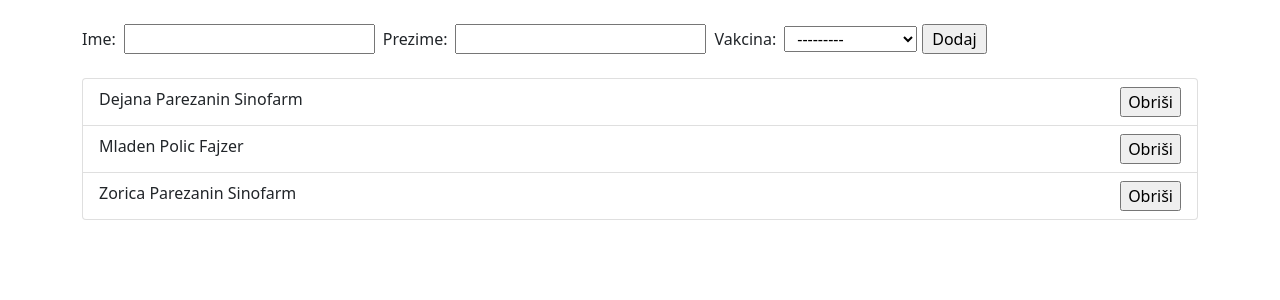
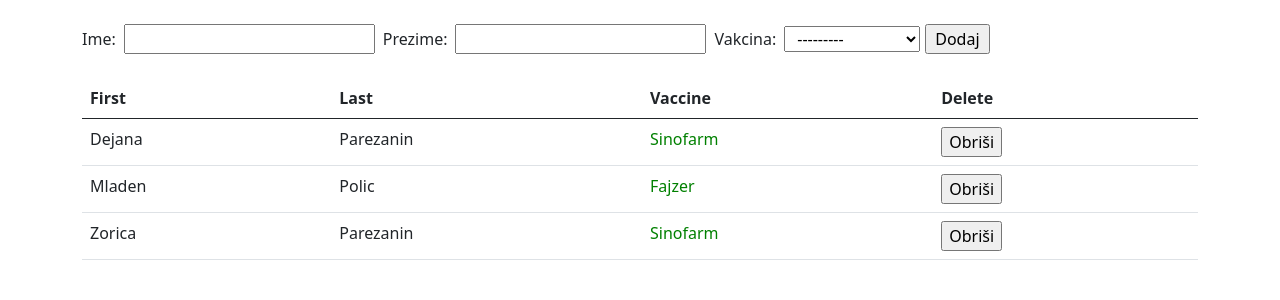
Before and after one commit to ringomag/vakcinaProject, a Django app: page / in a window 1280 px wide. Shown: the part 56-356 px from the top of the page. Run offline with Django 3.2, Linux system fonts and the light colour scheme; data comes from the database, SQL or seed files in the repository; both versions use the stored data as it was after the commit.

Commit message:
with green vaccine field

```diff
--- a/vakcinisani/models.py
+++ b/vakcinisani/models.py
@@ -4,11 +4,11 @@
     ime = models.CharField(max_length=200)
     prezime = models.CharField(max_length=200)
     vrste_vakcina = (
-        ("fajzer","fajzer"),
-        ("sputnjk","sputnjik"),
-        ("astra zeneka","astra zeneka"),
-        ("sinofarm","sinofarm"),
-        ("moderna","moderna"),
+        ("Fajzer","Fajzer"),
+        ("Sputnjik","Sputnjik"),
+        ("Astra Zeneka","Astra Zeneka"),
+        ("Sinofarm","Sinofarm"),
+        ("Moderna","Moderna"),
     )
 
     vakcina = models.CharField(max_length=100, choices=vrste_vakcina)
--- a/vakcinisani/templates/index.html
+++ b/vakcinisani/templates/index.html
@@ -1,7 +1,4 @@
 {% extends 'base.html' %}
-
-
-
 
 {% block content %}
 <div class="container">
@@ -14,19 +11,34 @@
   </form>
   <br>
 
-  <div class="row">
-    <div class="col-sm">
-      <ul class="list-group">
+  <table class="table">
+    <thead>
+      <tr>
+        <th scope="col">First</th>
+        <th scope="col">Last</th>
+        <th scope="col">Vaccine</th>
+        <th scope="col">Delete</th>
+      </tr>
+    </thead>
+    <tbody>
+      <tr>
         {% for i in kreirani %}
-        <li class="list-group-item">
-          {{ i }}
-          <form class="float-end" action="delete/{{i.id}}" method="POST">
-            {% csrf_token %}
+        <td>{{i.ime}}</td>
+        <td>{{i.prezime}}</td>
+        <td style="color:green">{{i.vakcina}}</td>
+        <td>
+          <form class="float-none" action="delete/{{i.id}}" method="POST">
+          {% csrf_token %}
           <input type="submit" name="delete" value="Obriši">
           </form>
-        </li>
-        {% endfor %}
-      </ul>
+       </td>
+      </tr>
+      {% endfor %}
+    </tbody>
+  </table>
+
+
+
     </div>
     </div>
 
```
Also changed, not shown: db.sqlite3, vakcinisani/migrations/0003_auto_20210311_1028.py (added), vakcinisani/migrations/0004_auto_20210311_1032.py (added).
